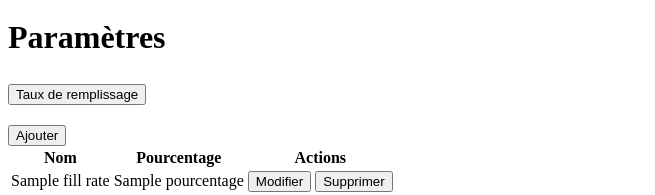
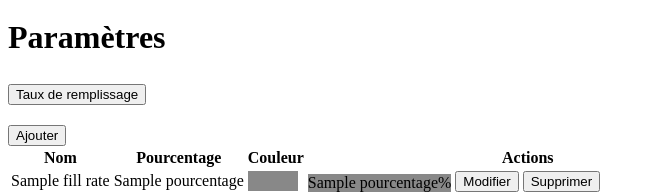
Before and after one commit to EwennV/-CompostMe, a Symfony app: template templates/admin_panel/settings.html.twig in a window 1280 px wide. Shown: the part 632-827 px from the top of the page, without its empty margins (0-655 px from the left). Run offline with Twig, Linux system fonts and the light colour scheme; the template is opened without the code that fills it: most values are stand-ins (such as "Sample title", 1, 10 or a date in 2020); some libraries are stand-ins or nearby versions.

Commit message:
Ajout d'une progress bar sur le taux de remplissage - #29

```diff
--- a/templates/admin_panel/settings.html.twig
+++ b/templates/admin_panel/settings.html.twig
@@ -16,7 +16,7 @@
                             Taux de remplissage
                         </button>
                     </h2>
-                    <div id="fillRateSettingsSection" class="accordion-collapse collapse">
+                    <div id="fillRateSettingsSection" class="accordion-collapse collapse show">
                         <div class="accordion-body">
                             <div class="d-flex">
                                 <button
@@ -42,6 +42,8 @@
                                         <tr>
                                             <th scope="col" class="col">Nom</th>
                                             <th scope="col">Pourcentage</th>
+                                            <th scope="col">Couleur</th>
+                                            <th scope="col" data-orderable="false"></th>
                                             <th scope="col" class="text-end col-2" data-orderable="false">Actions</th>
                                         </tr>
                                         </thead>
@@ -50,6 +52,14 @@
                                             <tr>
                                                 <td>{{ fillRate.name }}</td>
                                                 <td>{{ fillRate.pourcentage }}</td>
+                                                <td>
+                                                    <div class="rounded" style="background-color: {{ fillRate.color }}; height: 20px; width: 50px;"></div>
+                                                </td>
+                                                <td>
+                                                    <div class="progress" style="height: 15px;">
+                                                        <div class="progress-bar" role="progressbar" style="width: {{ fillRate.pourcentage }}%; background-color: {{ fillRate.color }};" aria-valuenow="{{ fillRate.pourcentage }}" aria-valuemin="0" aria-valuemax="100">{{ fillRate.pourcentage }}%</div>
+                                                    </div>
+                                                </td>
                                                 <td class="text-end">
                                                     <button
                                                             class="btn btn-sm btn-warning"
```
